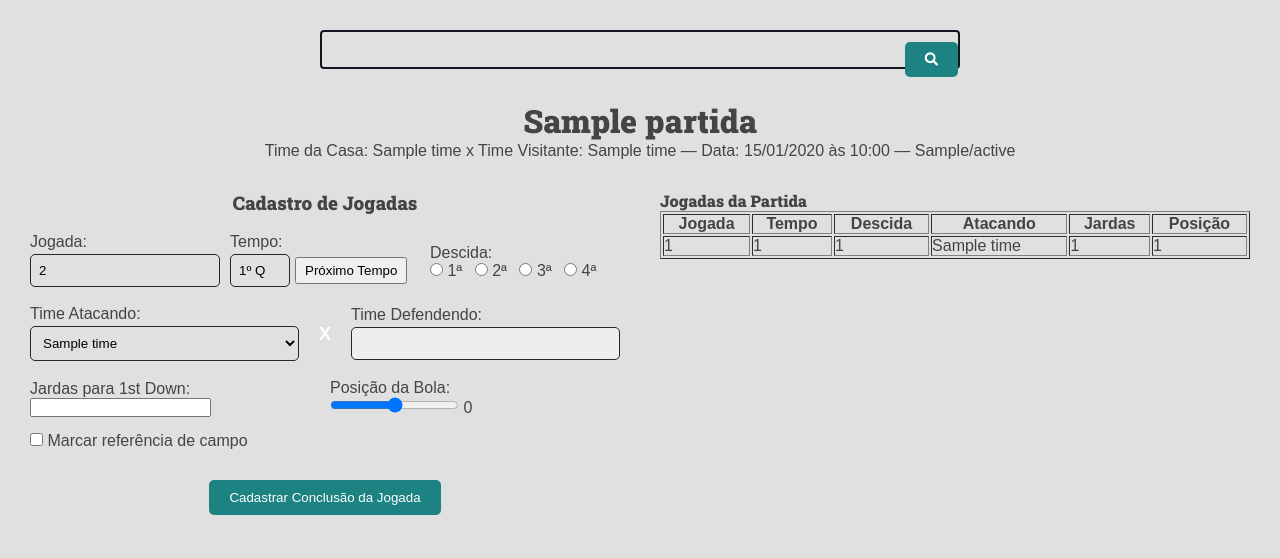
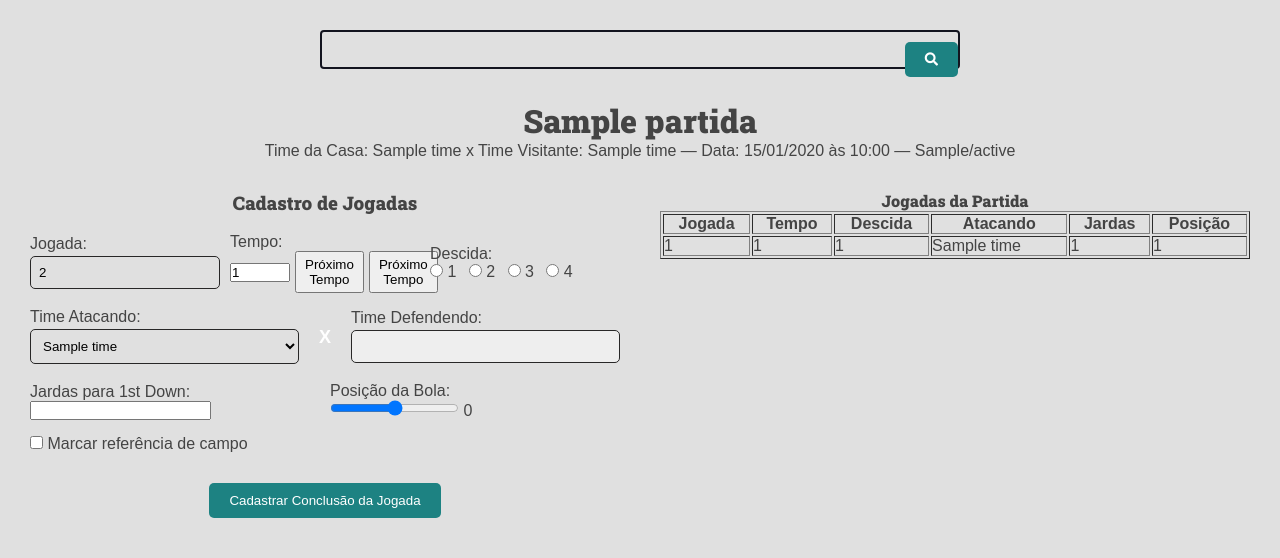
Before and after one commit to AlanWesely/TDown_FABR-TCC, a Django app: page /cadastro-jogada/1/ in a window 1280 px wide. Shown: the part 113-671 px from the top of the page. Run offline with Django 5.2, Linux system fonts and the light colour scheme; tables that the repository leaves empty hold one stand-in row (values such as "Sample post").

Commit message:
Comit_20250528

```diff
--- a/app_tdown/templates/app_tdown/pages/cadJogadas.html
+++ b/app_tdown/templates/app_tdown/pages/cadJogadas.html
@@ -33,8 +33,8 @@
                     <div class="form-group">
                         <label for="tempo">Tempo:</label>
                         <div style="display: flex; gap: 5px; align-items: center;">
-                            <input type="text" id="tempo_visual" value="{{ tempo }}º Q" readonly style="width: 60px;">
-                            <input type="hidden" id="tempo" name="tempo" value="{{ tempo }}">
+                            <input type="number" id="tempo" name="tempo" value="{{ tempo }}" readonly style="width: 60px;">
+                            <button type="button" onclick="aumentarTempo()" class="btn btn-secondary" style="padding: 4px 8px;">Próximo Tempo</button>
                             <button type="button" onclick="aumentarTempo()" class="btn btn-secondary" style="padding: 4px 8px;">Próximo Tempo</button>
                         </div>
                     </div>
@@ -42,9 +42,10 @@
                         <label for="descida">Descida:</label><br>
                         {% for i in "1234" %}
                             <label style="margin-right: 8px;">
-                                <input type="radio" name="descida" value="{{ i }}"> {{ i }}ª
+                                <input type="radio" name="descida" value="{{ i|add:0 }}"> {{ i }}
                             </label>
                         {% endfor %}
+
                     </div>
                 </div>
 
@@ -100,8 +101,8 @@
 
         <!-- TABELA DE JOGADAS -->
         <div style="flex: 1;">
-            <h4>Jogadas da Partida</h4>
-            <table border="1" width="100%">
+            <h4 style="text-align: center;">Jogadas da Partida</h4>
+            <table border="1" width="100%" align="center">
                 <thead>
                     <tr>
                         <th>Jogada</th>
@@ -170,13 +171,12 @@ let tempoAtual = parseInt(document.getElementById('tempo').value);
 function aumentarTempo() {
     if (tempoAtual < 4) {
         tempoAtual++;
-        document.getElementById('tempo_visual').value = tempoAtual + 'º Q';
         document.getElementById('tempo').value = tempoAtual;
     } else {
-        alert('Tempo máximo atingido (4º Q)');
+        alert('Tempo máximo atingido (4)');
     }
+}
 
-}
 
 {% if mostrar_popup %}
 document.getElementById('popupConclusao').style.display = 'block';
--- a/app_tdown/urls.py
+++ b/app_tdown/urls.py
@@ -10,5 +10,9 @@ urlpatterns = [
     path('cadastro/partida/', views.cadastrar_partida, name='cadastro_partida'),  # Acessa Cad de Partida
     path('visualizar-partida/<id>/', views.viewPartida, name="viewPartida"),  # Acessa Vis Partida
     path('cadastro-jogada/<int:id>/', views.cadJogada, name="cadJogada"),    # Acessa Tela Cad de Jogadas
-    path('cadastro-time/', views.cadTime)  # Acessa a Tela Cadastro de Times
+    path('cadastro-time/', views.cadTime),  # Acessa a Tela Cadastro de Times
+    path('conclusao-jogada/<int:jogada_id>/', views.conclusao_jogada, name='conclusaoJogada')
+
+
+
 ]
--- a/app_tdown/views.py
+++ b/app_tdown/views.py
@@ -77,20 +77,22 @@ def cadJogada(request, id):
     proxima_jogada = jogadas.count() + 1
     tempo_atual = jogadas.last().tempo if jogadas.exists() else 1
 
-    mostrar_popup = False
-
     if request.method == 'POST':
         form = JogadaForm(request.POST)
         if form.is_valid():
             nova_jogada = form.save(commit=False)
             nova_jogada.partida = partida
             nova_jogada.jogada = proxima_jogada
+            nova_jogada.tempo = int(request.POST.get('tempo'))
+            nova_jogada.descida = int(request.POST.get('descida'))
+            print("tempo:", request.POST.get("tempo"))
+            print("descida:", request.POST.get("descida"))
             nova_jogada.timeDefendendo = (
                 partida.timeVisitante if nova_jogada.timeAtacando == partida.timeCasa
                 else partida.timeCasa
             )
             nova_jogada.save()
-            return redirect(f'/cadastro-jogada/{partida.id}/?popup=1')
+            return redirect('games:conclusaoJogada', jogada_id=nova_jogada.id)
     else:
         form = JogadaForm(initial={
             'partida': partida,
@@ -98,19 +100,25 @@ def cadJogada(request, id):
             'tempo': tempo_atual,
         })
 
-    if request.GET.get('popup') == '1':
-        mostrar_popup = True
-
     return render(request, 'app_tdown/pages/cadJogadas.html', {
         'form': form,
         'partida': partida,
         'jogadas': jogadas,
         'proxima_jogada': proxima_jogada,
         'tempo': tempo_atual,
-        'mostrar_popup': mostrar_popup,
     })
 
 #######################################################################################################################################################
 
 def cadTime(request):
     return HttpResponse('cadTime')  # Cadastro das Times
+
+#######################################################################################################################################################
+#CADASTRO FORMS CONCLUSÃO DA JOGADA
+#######################################################################################################################################################
+def conclusao_jogada(request, jogada_id):
+    jogada = get_object_or_404(Jogada, pk=jogada_id)
+
+    return render(request, 'app_tdown/pages/conclusaoJogada.html', {
+        'jogada': jogada,
+    })
```
Also changed, not shown: app_tdown/templates/app_tdown/pages/conclusaoJogada.html (added, +16 -0 lines).
